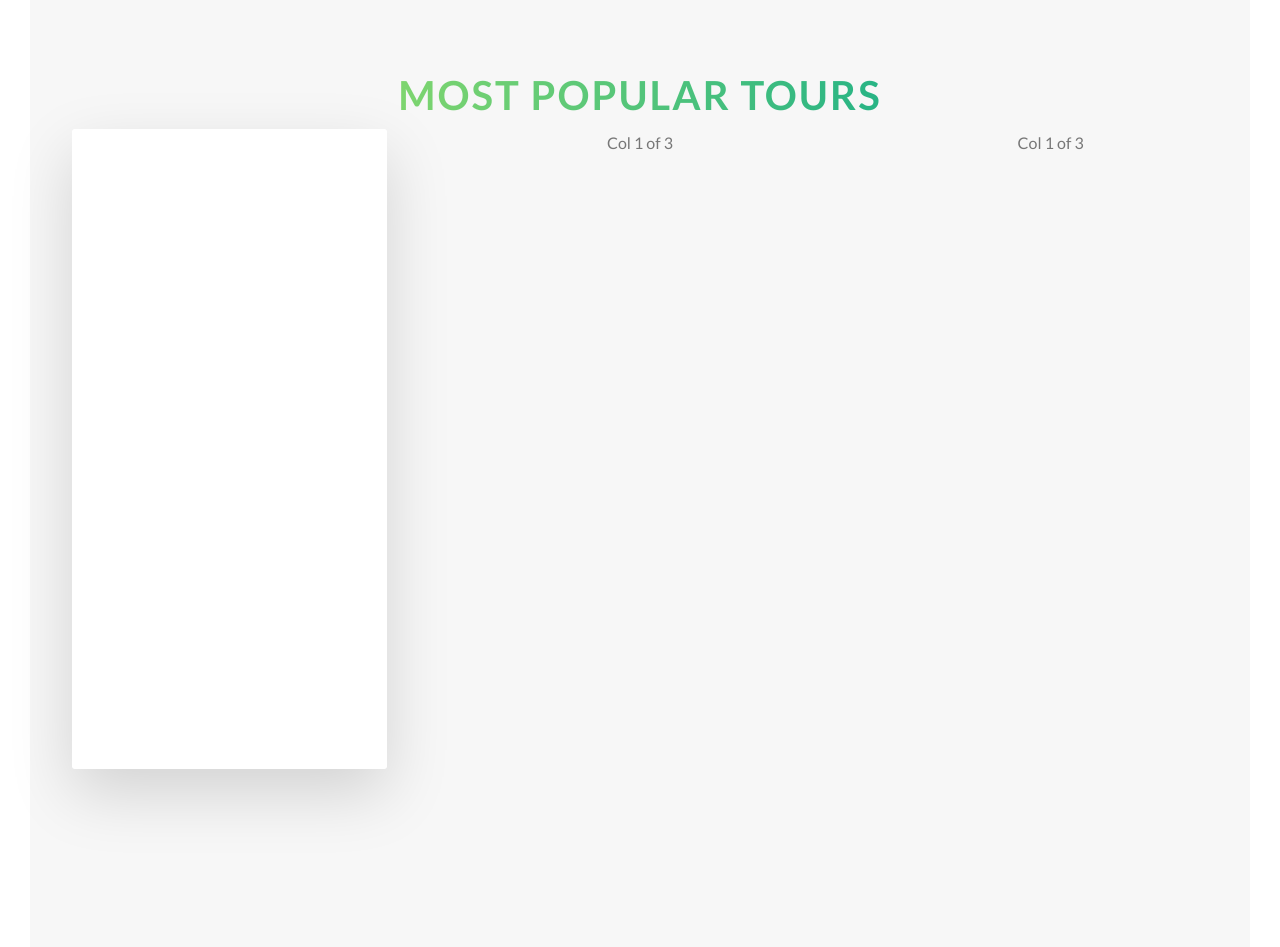
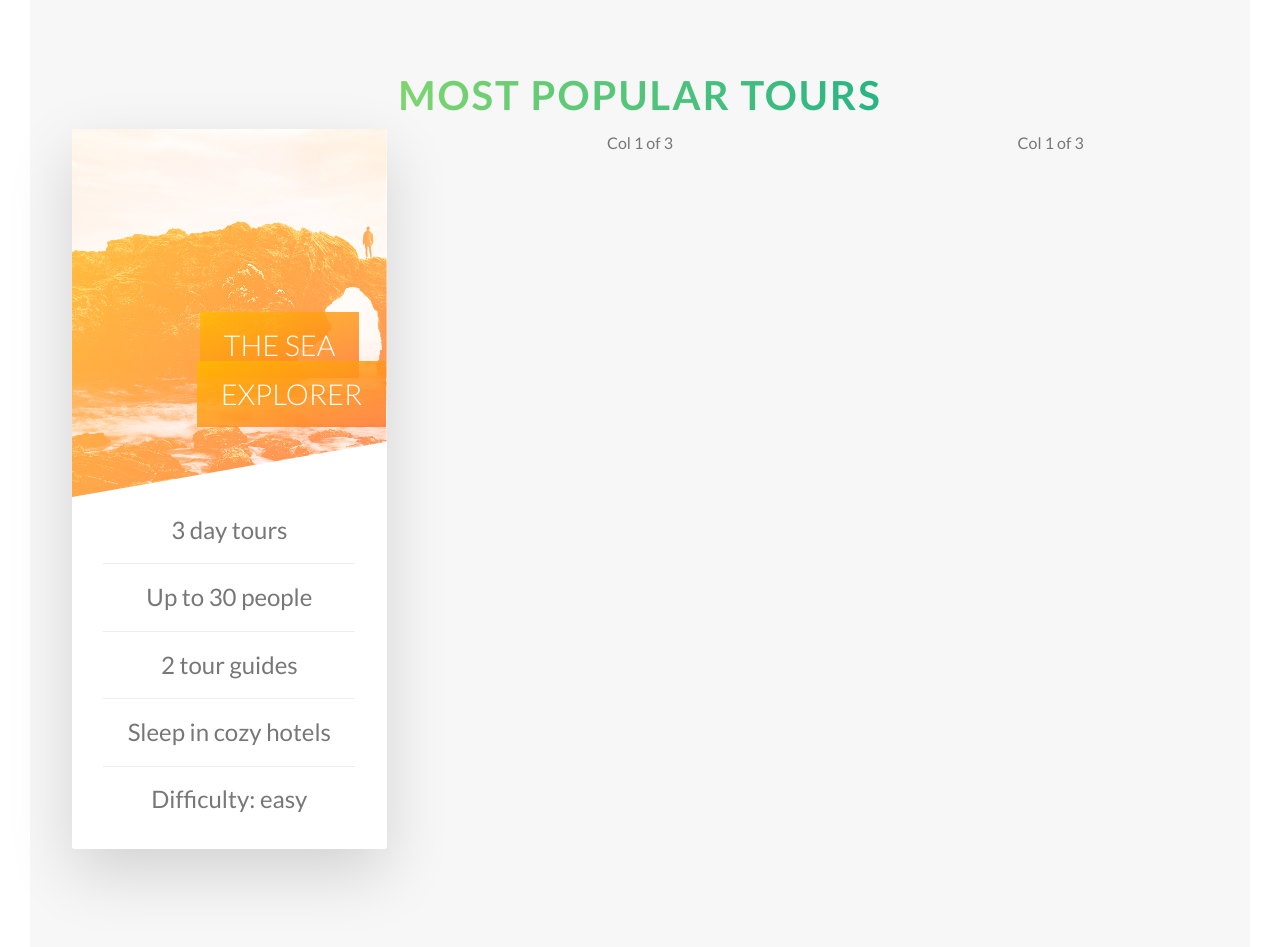
Before and after one commit to si3mshady/advancedCSS, a website: page index.html in a window 1280 px wide. Shown: the part 3200-4147 px from the top of the page. Drawn offline with Linux system fonts and the light colour scheme.

Commit message:
completed mod 40

```diff
--- a/index.html
+++ b/index.html
@@ -135,7 +135,25 @@
                 <div class="col-1-of-3">
                     <div class="card">
                         <div class="card__side card__side--front">
-                            CARD FRONT
+                            <div class="card__picture card__picture--1">
+                                &nbsp;
+
+                            </div>
+                            <h4 class="card__heading">
+                                <span class="card__heading-span card__heading-span--1">The Sea Explorer</span>
+
+
+                            </h4>
+                            <div class="card__details">
+                                <ul>
+                                    <li>3 day tours</li>
+                                    <li>Up to 30 people</li>
+                                    <li>2 tour guides</li>
+                                    <li>Sleep in cozy hotels</li>
+                                    <li>Difficulty: easy</li>
+                                </ul>
+
+                            </div>
                         </div>
 
                         <div class="card__side card__side--back card__side--back-1">
--- a/sass/main.scss
+++ b/sass/main.scss
@@ -68,6 +68,7 @@
 
     background-size: cover;
     background-position: top;
+    -webkit-clip-path: polygon(0 0,100% 0, 100% 75vh,0 100%);
     clip-path: polygon(0 0,100% 0, 100% 75vh,0 100%);
     position: relative;
 }
@@ -501,18 +502,18 @@
 
 
   .card {
+      //Functionality
       // the higher value for perspective the more smooth the visualization/animation
       perspective: 9500rem;
       -moz-perspective: 150rem;
       position: relative;
-      height: 40rem;
+      height: 45rem;
 
 
     &__side {
 
-        color: #fff;
         font-size: 2rem;
-        height: 40rem;
+        height: 45rem;
         transition: all .8s ease;
         position: absolute;
         top: 0;
@@ -520,6 +521,7 @@
         width: 100%;
         backface-visibility: hidden;
         border-radius: 3px;
+        overflow: hidden;
         box-shadow: 0 1.5rem 4rem rgba($color-black, .15);
 
 
@@ -538,14 +540,78 @@
     }
 
       &:hover &__side--front {
-          transform: rotateY(180deg);
+          transform: rotateY(-180deg);
       }
 
 
       &:hover &__side--back {
-        transform: rotateY(0deg);
+        transform: rotateY(0);
+    }
+    // Front Side Styling
+    //unsplash.com
+    &__picture {
+        background-size: cover;
+        height: 23rem;
+        background-blend-mode: screen;
+
+        -webkit-clip-path: polygon(0 0, 100% 0,100% 85%, 0 100%);
+        clip-path: polygon(0 0, 100% 0,100% 85%, 0 100%);
+            &--1 {
+                background-image: linear-gradient(to right bottom,$color-secondary-light,$color-secondary-dark),
+                 url("../img/nat-5.jpg");
+            }
+            &--2 {
+                background-image: url("../img/nat-5.jpg");
+            }
+            &--3 {
+                background-image: url("../img/nat-5.jpg");
+            }
     }
 
+    &__heading {
+        color: $color-white;
+        font-size: 1.8rem;
+        font-weight: 300;
+        text-transform: uppercase;
+        position: absolute;
+        top: 12rem;
+        right: -2.9rem;
+        width: 90%;
+    }
+
+    &__heading-span {
+        padding: 1rem 1.5rem;
+        -webkit-box-decoration-break: clone;
+        box-decoration-break: clone;
+
+
+
+        &--1 {
+            background-image: linear-gradient(to right bottom,
+            rgba($color-secondary-light, .85),
+            rgba($color-secondary-dark, .85));
+        }
+    }
+
+    &__details {
+
+        ul {
+            list-style: none;
+            width: 80%;
+            margin: 0 auto;
+
+            li {
+                text-align: center;
+                font-size: 1.5rem;
+                padding: .8rem;
+
+                &:not(:last-child) {
+                    border-bottom: 1px solid #eee;
+                }
+            }
+
+        }
+    }
 
   }
 
```
Also changed, not shown: css/style.css.
